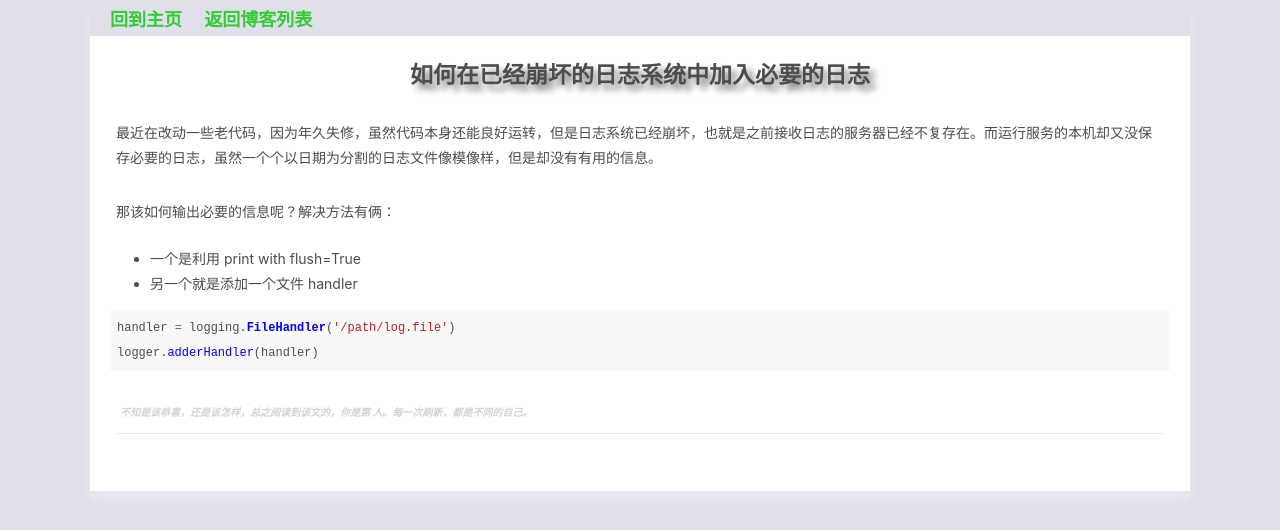
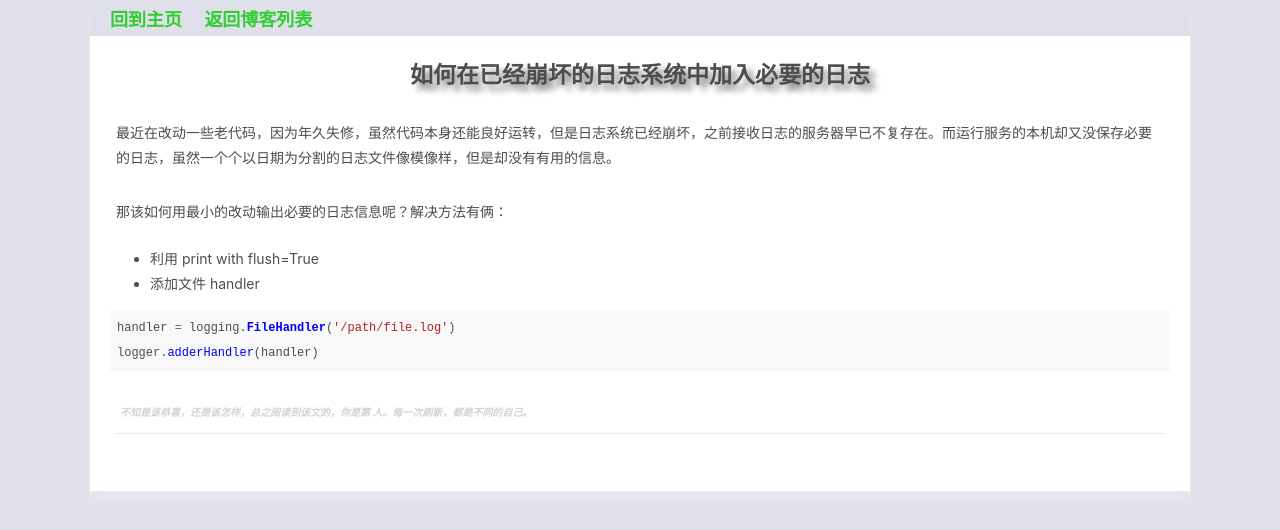
Before and after one commit to xxleyi/xxleyi.github.io, a Jekyll site: the page built from _posts/2018-11-12-如何在已经崩坏的日志系统中加入必要的日志.md, in a window 1280 px wide. Shown: the top 530 px of the page. Built offline with Jekyll 4.4.1, drawn with Linux system fonts in a browser that asks for light colours; comment, search, counter and statistics services are not loaded.

Commit message:
refine old blog

```diff
--- a/_posts/2018-11-12-如何在已经崩坏的日志系统中加入必要的日志.md
+++ b/_posts/2018-11-12-如何在已经崩坏的日志系统中加入必要的日志.md
@@ -4,14 +4,14 @@
 ---
 # 如何在已经崩坏的日志系统中加入必要的日志
 
-最近在改动一些老代码，因为年久失修，虽然代码本身还能良好运转，但是日志系统已经崩坏，也就是之前接收日志的服务器已经不复存在。而运行服务的本机却又没保存必要的日志，虽然一个个以日期为分割的日志文件像模像样，但是却没有有用的信息。
+最近在改动一些老代码，因为年久失修，虽然代码本身还能良好运转，但是日志系统已经崩坏，之前接收日志的服务器早已不复存在。而运行服务的本机却又没保存必要的日志，虽然一个个以日期为分割的日志文件像模像样，但是却没有有用的信息。
 
-那该如何输出必要的信息呢？解决方法有俩：
+那该如何用最小的改动输出必要的日志信息呢？解决方法有俩：
 
-- 一个是利用 print with flush=True
-- 另一个就是添加一个文件 handler
+- 利用 print with flush=True
+- 添加文件 handler
 
 {% highlight python %}
-handler = logging.FileHandler('/path/log.file')
+handler = logging.FileHandler('/path/file.log')
 logger.adderHandler(handler)
 {% endhighlight %}
```
